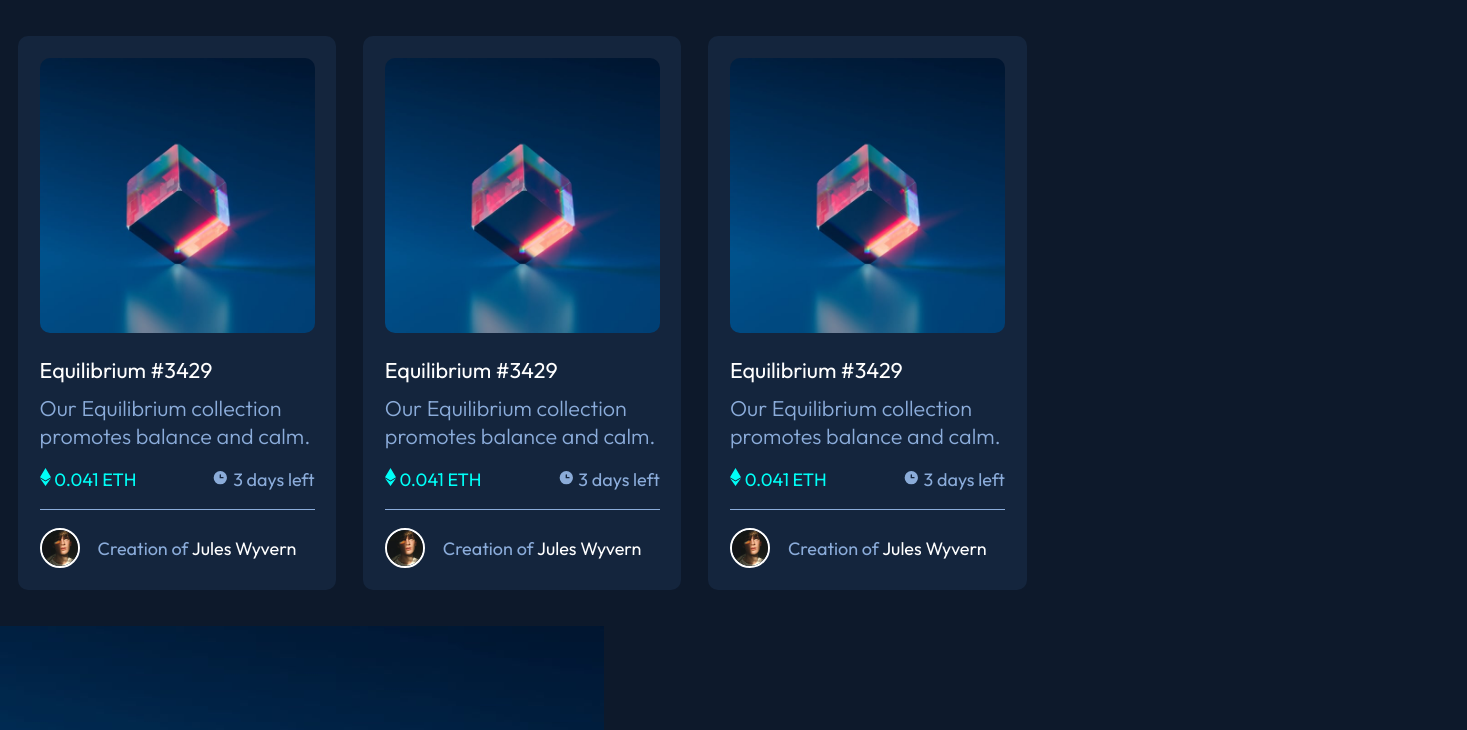
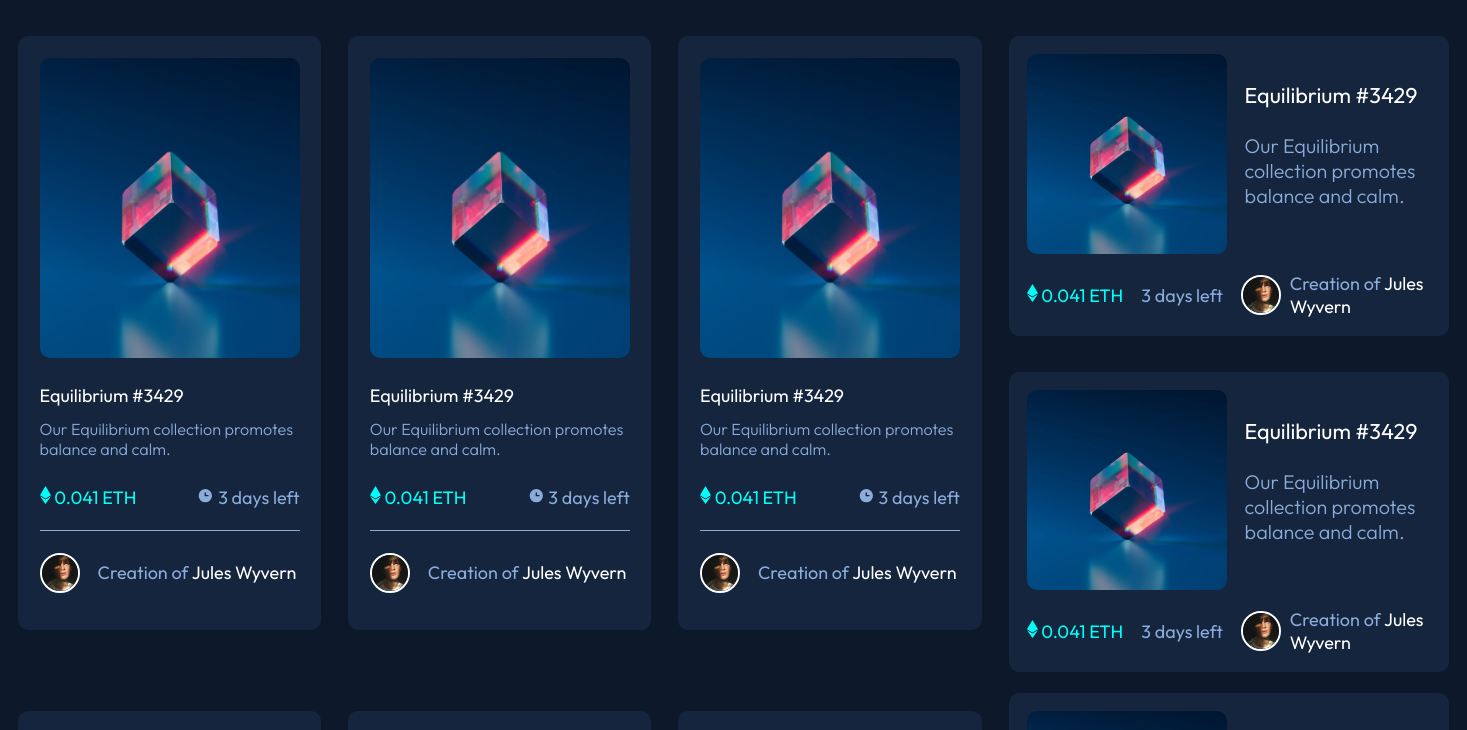
Before and after one commit to Hemanath78/MFA-20221122-level-three, a plain HTML site: page index.html in a window 1280 px wide. Shown: the top 730 px of the page, 1467 px wide, since content can reach past the window. Drawn offline with Linux system fonts and the light colour scheme.

Commit message:
Update style.css

```diff
--- a/css/style.css
+++ b/css/style.css
@@ -16,19 +16,19 @@ body {
 }
 
 
+/* 6 card items start */
 .main {
-    height: 800px;
+    height: 675px;
     width: 90%;
     display: flex;
     flex-direction: row;
-    flex-wrap: wrap;
 }
 
 .container {
     background-color: hsl(216, 50%, 16%);
     padding: 1.2em;
     border-radius: 10px;
-    margin: 2em .5em 2em 1em;
+    margin: 2em .5em 2.5em 1em;
 }
 
 .main .container .content-text .content-flex {
@@ -52,31 +52,32 @@ body {
 }
 
 .main .container .images img {
-    width: 275px;
+    width: 260px;
+    height: 300px;
     border-radius: 10px;
 }
 
 .container .content-text{
-    padding-top: 1em;
+    padding-top: 1.2em;
 }
 
 .container .content-text .title {
     color: hsl(0, 0%, 100%);
-    font-size: 1.2rem;
+    font-size: 1rem;
     font-weight: 400;
 }
 
 .container .content-text .desc {
-    padding-top: .5em;
+    padding-top: .7em;
     color: hsl(215, 51%, 70%);
-    width: 275px;
+    width: 260px;
     font-weight: 300;
-    font-size: 1.2rem;
+    font-size: .9rem;
 }
 
 .container .content-flex {
-    padding-top: 1em;
-    width: 275px;
+    padding-top: 1.5em;
+    width: 260px;
 }
 
 .container .content-flex .stock {
@@ -88,9 +89,9 @@ body {
 }
 
 .container .line {
-    margin: 1em 0;
+    margin: 1.2em 0;
     height: 1px;
-    width: 275px;
+    width: 260px;
     background-color: hsl(215, 51%, 70%);
 }
 
@@ -104,79 +105,90 @@ body {
     color: hsl(215, 51%, 70%);
 }
 
+/* 6 card items end */
 
-.container-side {
-   position: relative;
-   left: 75%;
-   top: -42.5em;
-   margin-bottom: 2em;
+/* aside */
+
+.right-content {
+    display: flex;
+    flex-direction: column;
 }
 
-
-.container-side{
+.aside {
     width: 440px;
-    padding: 1em;
-    background-color:  hsl(216, 50%, 16%);
-    border-radius: 10px;
-}
-.container-side .image-content{
-    display: flex;
-    flex-direction: row;
-}
-
-.container-side .image-content img {
-    width: 150px;
+    margin: 0 1em 0 1em;
+    background-color: hsl(216, 50%, 16%);
     border-radius: 10px;
 }
 
-.footer-side {
+.aside1 {
+    margin: 2em 1em 2em 1em;
+}
+
+.aside2 {
+    margin: 1em 1em 2em 1em;
+}
+
+.aside .image-content img {
+    width: 200px;
+    border-radius: 10px;
+}
+
+.aside .image-content {
     display: flex;
     flex-direction: row;
-    padding: 1em 0;
+    padding: 1em;
+}
+.aside .image-content .side-content {
+    margin-left: 1em;
+    margin-top: 1.5em;
+}
+
+.aside .image-content .side-content .title-side {
+    color: hsl(0, 0%, 100%);
+    font-size: 1.2rem;
+    font-weight: 400;
+}
+
+.aside .image-content .side-content .desc-side {
+    margin-top: 1.2em;
+    color: hsl(215, 51%, 70%);
+    font-weight: 300;
+    font-size: 1.1rem;
+}
+
+.footer-side{
+    padding: 0 1em 1em 1em;
+}
+
+.aside .footer-side {
+    display: flex;
+    flex-direction: row;
     align-items: center;
+}
+
+.footer-side .profile {
+    width: 40px;
+    margin-left: 1em;
+    border: 2px solid white;
+    border-radius: 50%;
 
 }
 
-.footer-side .avatar {
-    width: 35px;
-    margin-left: 1em;
-    border-radius: 50%;
-    border: 2px solid white;
+.footer-side .stock-side {
+    color: hsl(178, 100%, 50%);
 }
 
-.container-side .image-content p {
-    padding-left: 1.5em;
-}
-
-.container-side .image-content .title-side {
-    color: hsl(0, 0%, 100%);
-    font-weight: 400;
-    font-size: 1.4rem;
-}
-
-.container-side .image-content .desc-side {
+.footer-side .time-side {
     color: hsl(215, 51%, 70%);
-    font-weight: 300;
-    font-size: 1rem;
-    margin-top: 1em;
-    padding-left: 2em;
-}
-
-.footer-side .stock-side {
-    color:  hsl(178, 100%, 50%);
-    font-size: .8rem;
-}
-
-.footer-side .time-side{
-    color: hsl(215, 51%, 70%);
-    padding-left: 1em;
-}
-
-.footer-side span{
-    color: hsl(215, 51%, 70%);
+    margin-left: 1em;
 }
 
 .footer-side .six {
-    color: white;
     margin-left: .5em;
+    color: hsl(0, 0%, 100%);
 }
+
+.footer-side .six span {
+    color: hsl(215, 51%, 70%);
+}
```
